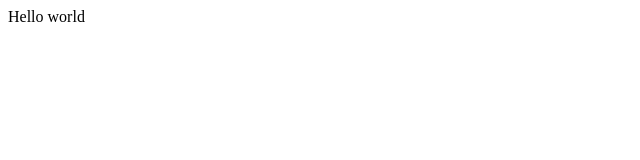
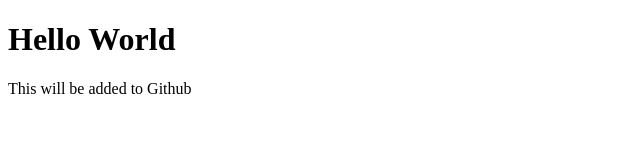
Before and after one commit to MissLadyPandas/SDEV255---Spring-2023, a plain HTML site: page index.html in a window 1280 px wide. Shown: the whole page, without its empty margins (0-640 px from the left). Drawn offline with Linux system fonts and the light colour scheme.

Commit message:
added GH comment

```diff
--- a/index.html
+++ b/index.html
@@ -9,9 +9,9 @@
 </head>
 
 <body>
-  Hello world
+  <h1>Hello World</h1>
   <script src="script.js"></script>
-
+  <p>This will be added to Github</p>
  <!--
   This script places a badge on your repl's full-browser view back to your repl's cover
   page. Try various colors for the theme: dark, light, red, orange, yellow, lime, green,
```
